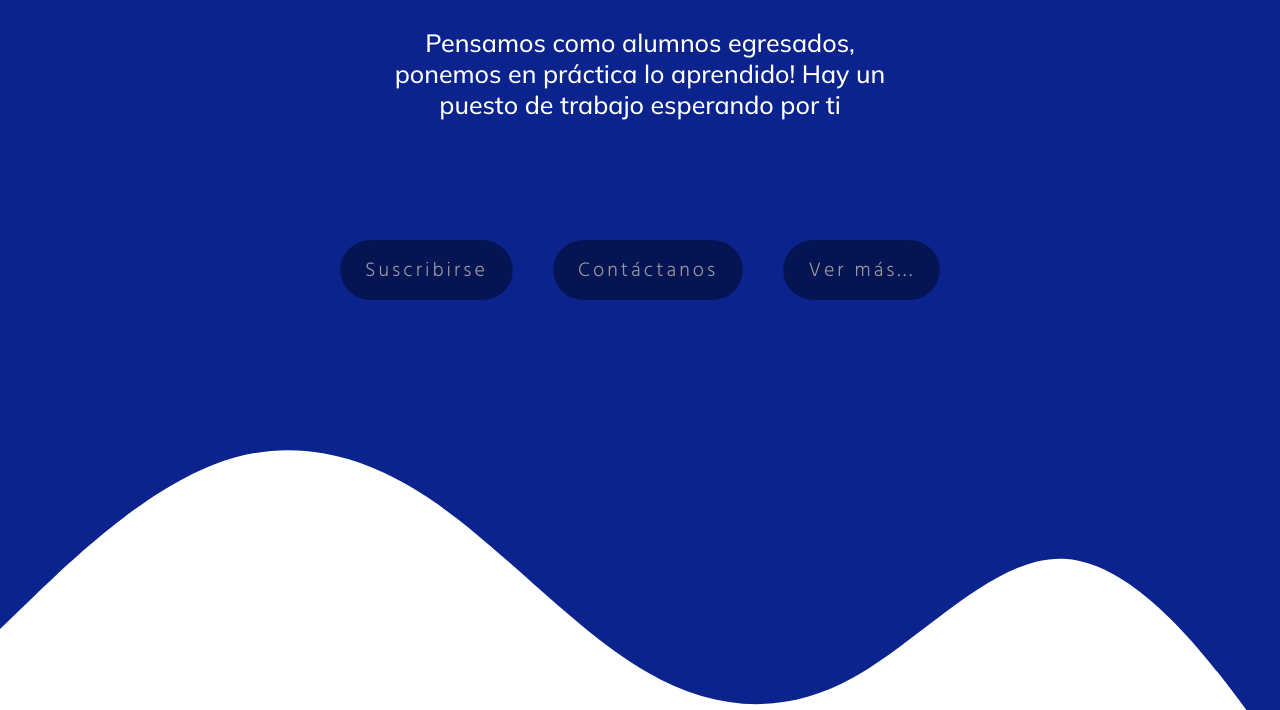
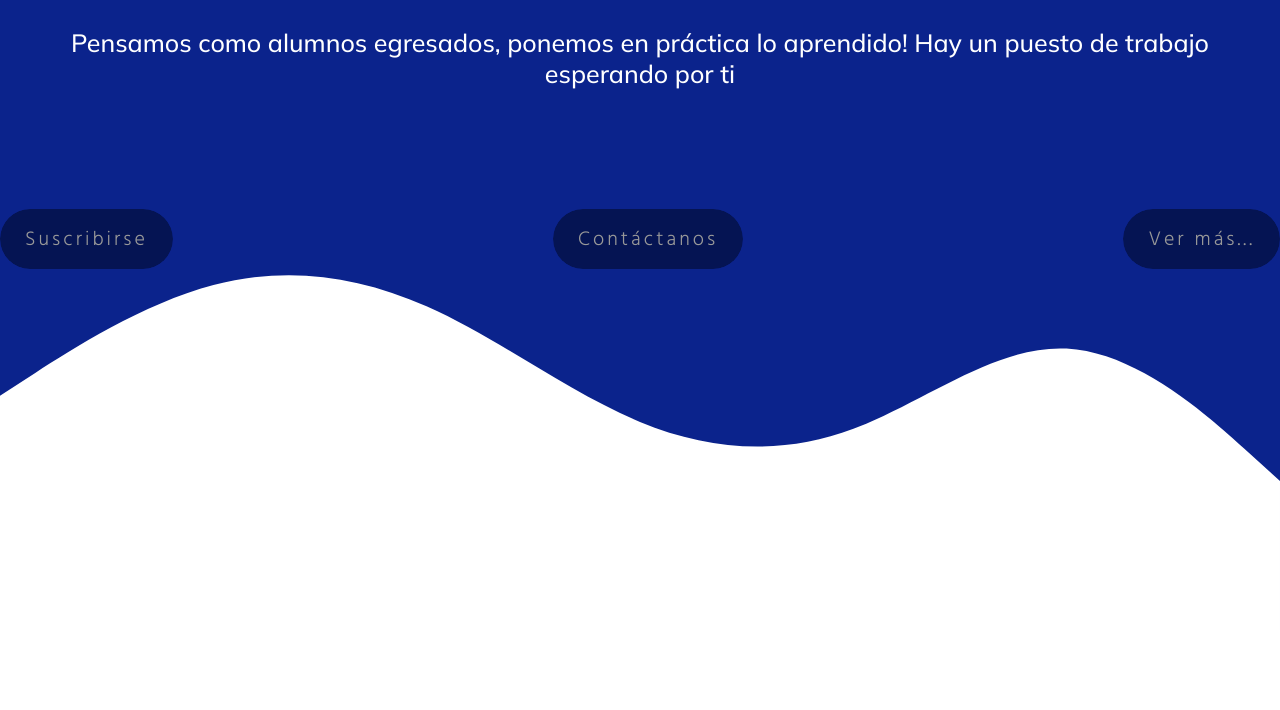
Before and after one commit to GianRamosP/PantallasPortalEgresados, a plain HTML site: page index.html in a window 1280 px wide. Shown: the part 90-800 px from the top of the page. Drawn offline with Linux system fonts and the light colour scheme.

Commit message:
Responsive agregado a todo

```diff
--- a/styles.css
+++ b/styles.css
@@ -126,7 +126,7 @@ body {
   font-family: 'Hind', sans-serif;
 }
 
-@media (min-width: 600px) {
+@media (min-width: 600px) and (max-width: 900px) {
   body {
     background-image: url(./src/wave-haikei600x500.svg);
   }
@@ -143,3 +143,21 @@ body {
     height: 60px;
   }
 }
+
+@media (min-width: 901px) {
+  body {
+    background-image: url(./src/wave-haikei1366x768.svg);
+  }
+
+  .main-container {
+    width: 100%;
+  }
+
+  .options-container {
+    margin-top: 120px;
+    width: 100%;
+    display: flex;
+    flex-direction: row;
+    height: 60px;
+  }
+}
```
Also changed, not shown: src/wave-haikei1366x768.svg (added).
